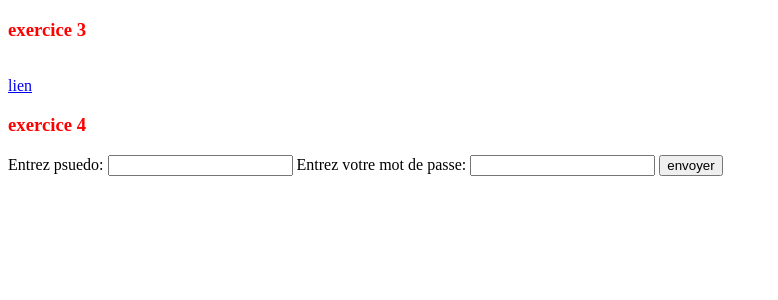
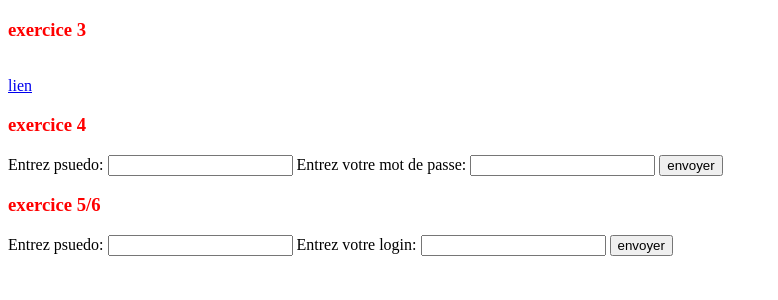
Before and after one commit to FAITH-ORAN/PHP-partie7, a PHP site: page / in a window 1280 px wide. Shown: the part 245-545 px from the top of the page, without its empty margins (0-778 px from the left). Run offline with PHP 8.4, Linux system fonts and the light colour scheme.

Commit message:
ajout exo5/6 partie 7

```diff
--- a/index.php
+++ b/index.php
@@ -1,4 +1,7 @@
 <?php
+$psuedoCook="faiza";
+$loginCookie="moi";
+
 session_start();
 ?>
 <!DOCTYPE html>
@@ -44,3 +47,14 @@ fclose($page);
 <input type="password" name="pass" id="password">
 <input type="submit" value="envoyer">
 </form>
+
+<h3 style='color:red;'>exercice 5/6</h3>
+<!--cet exercice je ne l'ai pas mis dans une même page il est sur la page object.php-->
+
+<form method="post" action="object.php">
+<label for="psuedo">Entrez psuedo: </label>
+<input type="text" name="psuedo1" id="psuedo">
+<label for="pass">Entrez votre login: </label>
+<input type="text" name="login" id="password">
+<input type="submit" value="envoyer">
+</form>
```
Also changed, not shown: object.php (added, +12 -0 lines), target.php (+10 -1 lines), readme.md.
